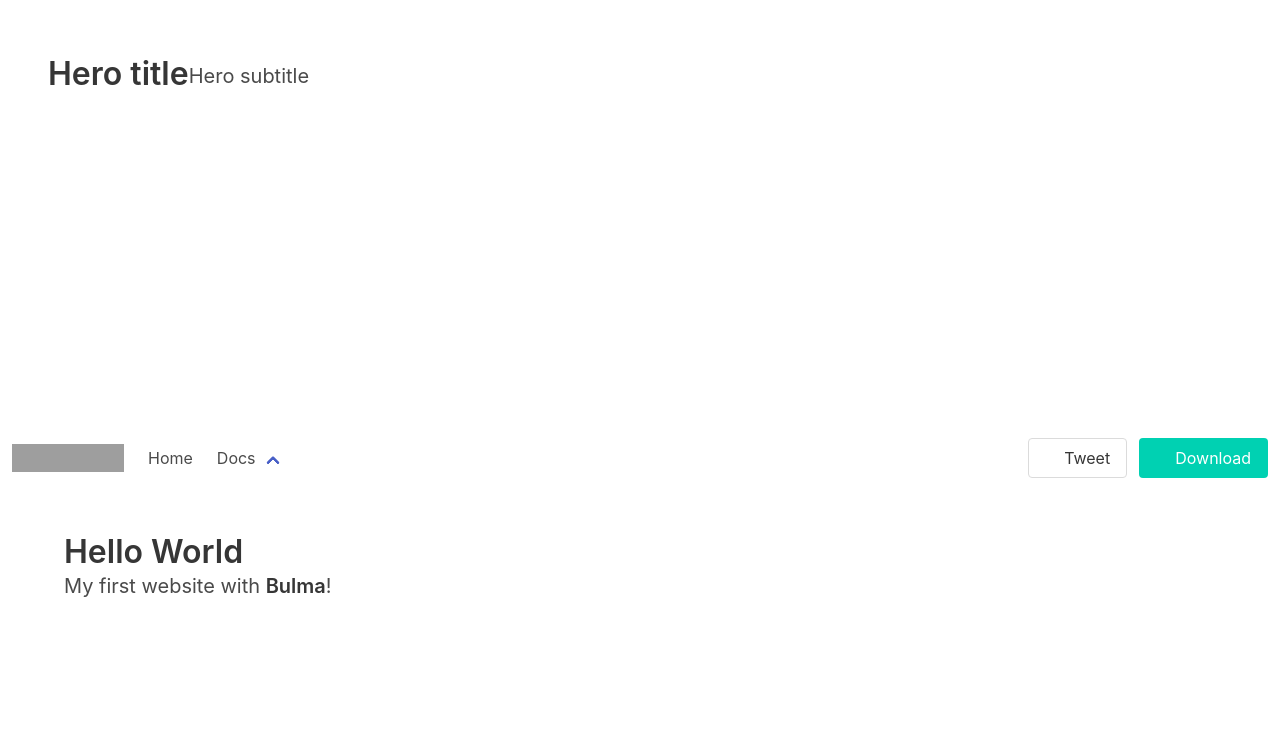
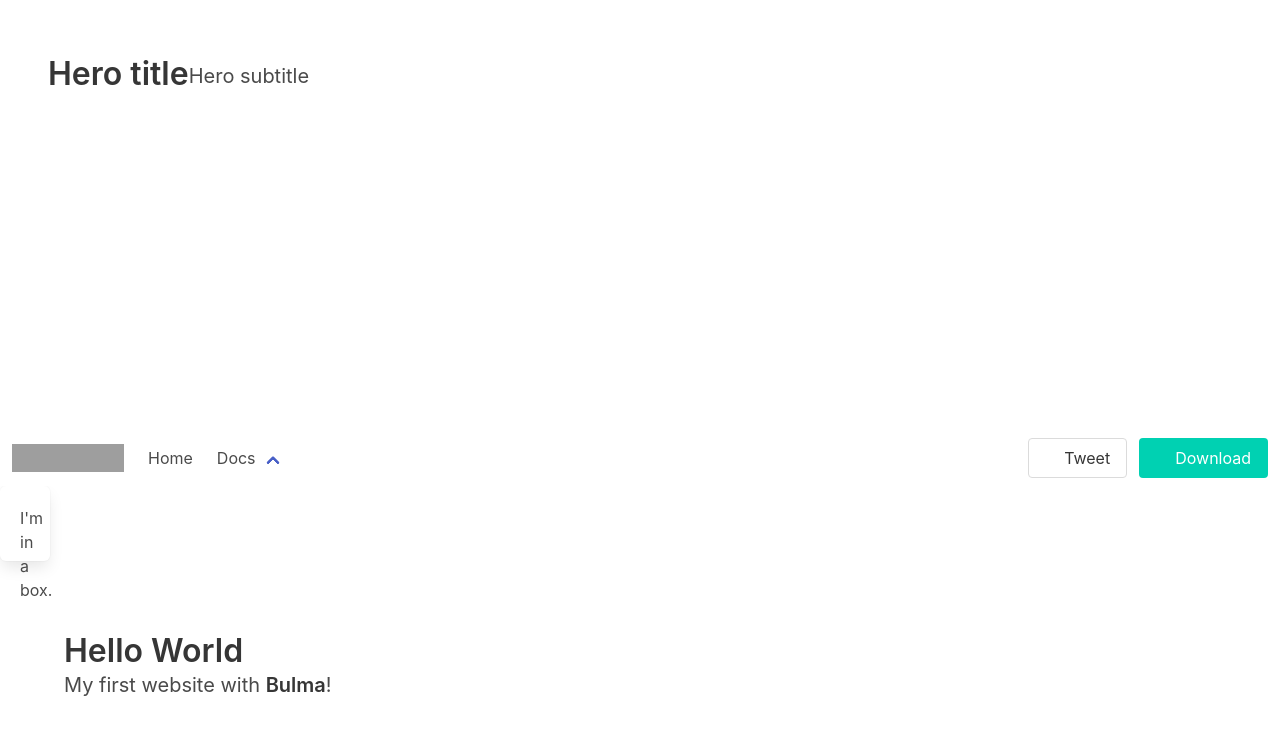
Before and after one commit to harshad849/educat, a plain HTML site: page a/index.html in a window 1280 px wide. Shown: the part 314-1048 px from the top of the page. Before the commit the page ends 961 px from the top, so only its background shows below. Drawn offline with nearby package versions, Linux system fonts and the light colour scheme; grey boxes are pictures that could not be loaded; some icons are missing.

Commit message:
Update index.html

```diff
--- a/a/index.html
+++ b/a/index.html
@@ -130,6 +130,9 @@
     </p>
   </div>
 </section>
+    <div class="box" style="width: 50px;height: 75px;">
+  I'm in a box.
+</div>
   <section class="section">
     <div class="container">
       <h1 class="title">
```
